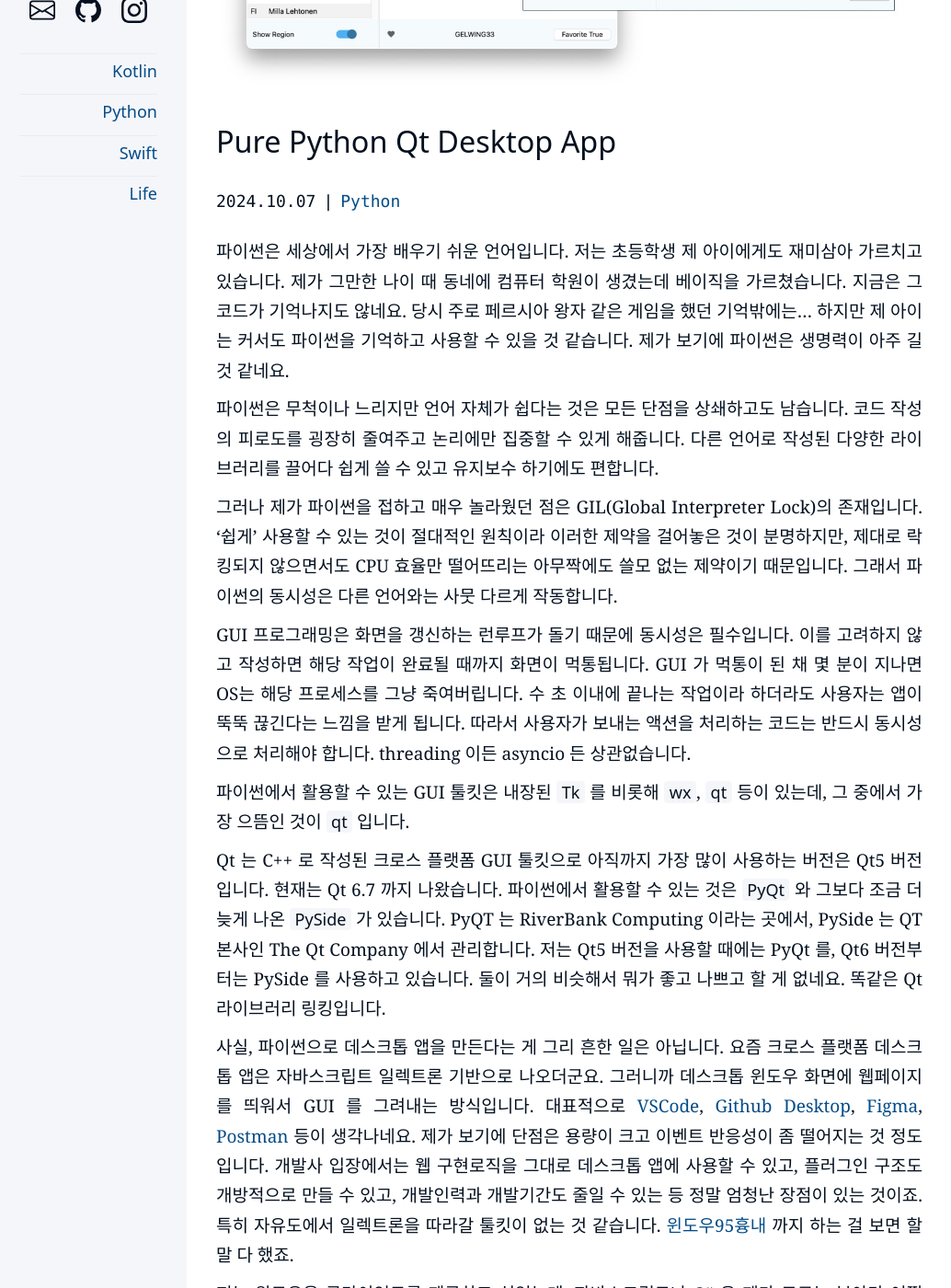
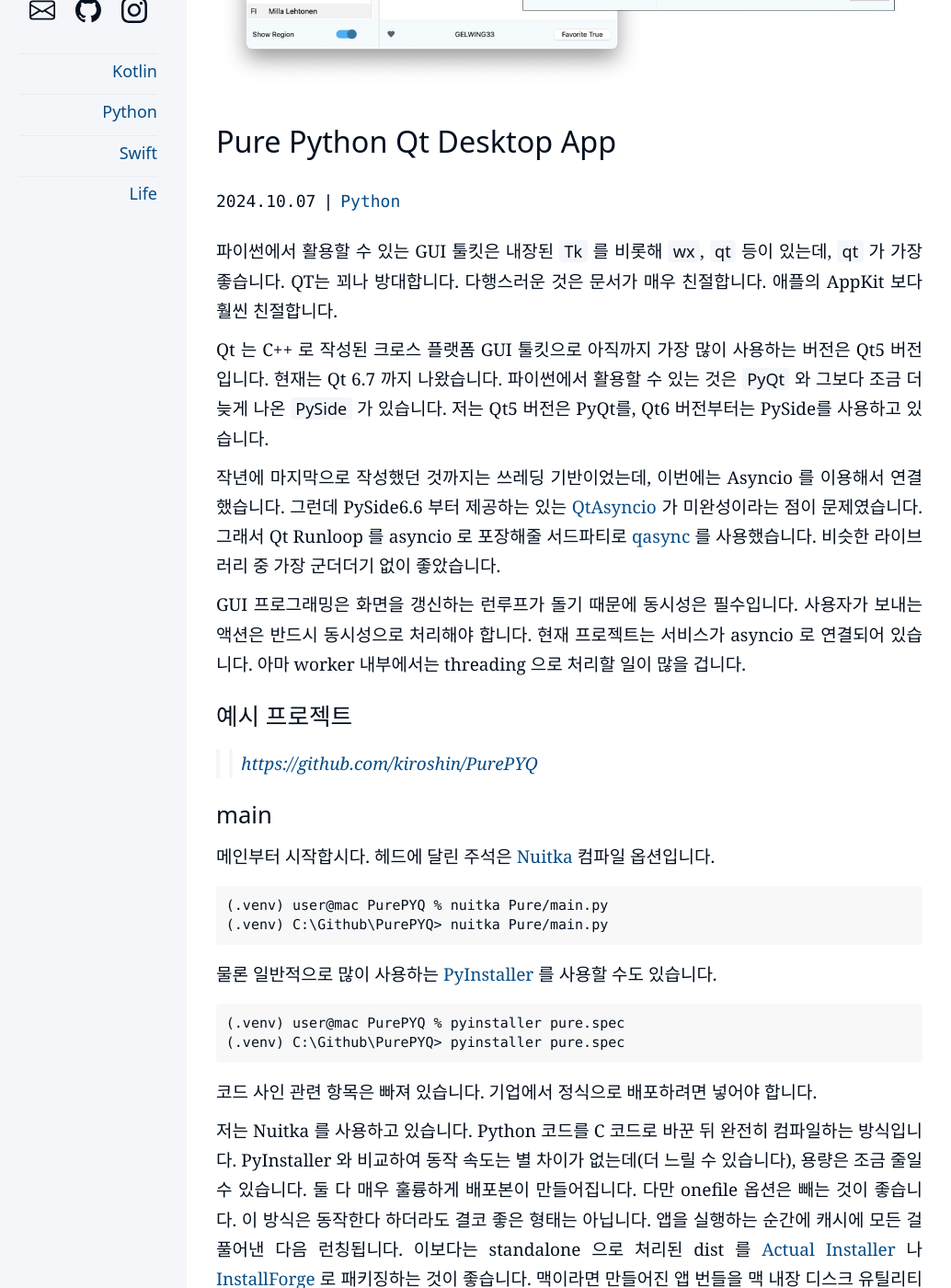
Before and after one commit to kiroshin/kiroshin.github.io, a Jekyll site: the page built from _posts/2024-10-07-python-qt-desktop-app.md, in a window 1280 px wide and 1400 px high, scrolled down 357 px. Shown: the whole window at 92% size, without its empty margins (117-1151 px from the left). Built offline with Jekyll 4.4.1, drawn with Linux system fonts in a browser that asks for light colours; some of the changed text lies outside the part shown.

Commit message:
Update 2024-10-07-python-qt-desktop-app.md

````diff
--- a/_posts/2024-10-07-python-qt-desktop-app.md
+++ b/_posts/2024-10-07-python-qt-desktop-app.md
@@ -7,25 +7,14 @@
 brief: 파이썬으로 크로스 플랫폼 데스크톱 앱을 만드는 것이 흔한 일은 아닙니다. Qt 는 일반적인 범위에서는 충분히 많은 기능을 제공하고 있으며 속도도 빠르고 안정적입니다. 이번에는 지난 포스트에서 소개한 아키텍처를 Python 과 Qt 를 이용해 구성해 보겠습니다.
 ---
 
-파이썬은 세상에서 가장 배우기 쉬운 언어입니다. 저는 초등학생 제 아이에게도 재미삼아 가르치고 있습니다. 제가 그만한 나이 때 동네에 컴퓨터 학원이 생겼는데 베이직을 가르쳤습니다. 지금은 그 코드가 기억나지도 않네요. 당시 주로 페르시아 왕자 같은 게임을 했던 기억밖에는... 하지만 제 아이는 커서도 파이썬을 기억하고 사용할 수 있을 것 같습니다. 제가 보기에 파이썬은 생명력이 아주 길 것 같네요.
+파이썬에서 활용할 수 있는 GUI 툴킷은 내장된 `Tk` 를 비롯해 `wx`, `qt` 등이 있는데, `qt` 가 가장 좋습니다. QT는 꾀나 방대합니다. 다행스러운 것은 문서가 매우 친절합니다. 애플의 AppKit 보다 훨씬 친절합니다.
 
-파이썬은 무척이나 느리지만 언어 자체가 쉽다는 것은 모든 단점을 상쇄하고도 남습니다. 코드 작성의 피로도를 굉장히 줄여주고 논리에만 집중할 수 있게 해줍니다. 다른 언어로 작성된 다양한 라이브러리를 끌어다 쉽게 쓸 수 있고 유지보수 하기에도 편합니다.
+Qt 는 C++ 로 작성된 크로스 플랫폼 GUI 툴킷으로 아직까지 가장 많이 사용하는 버전은 Qt5 버전입니다. 현재는 Qt 6.7 까지 나왔습니다. 파이썬에서 활용할 수 있는 것은 `PyQt` 와 그보다 조금 더 늦게 나온 `PySide` 가 있습니다. 저는 Qt5 버전은 PyQt를, Qt6 버전부터는 PySide를 사용하고 있습니다.
 
-그러나 제가 파이썬을 접하고 매우 놀라웠던 점은 GIL(Global Interpreter Lock)의 존재입니다. '쉽게' 사용할 수 있는 것이 절대적인 원칙이라 이러한 제약을 걸어놓은 것이 분명하지만, 제대로 락킹되지 않으면서도 CPU 효율만 떨어뜨리는 아무짝에도 쓸모 없는 제약이기 때문입니다. 그래서 파이썬의 동시성은 다른 언어와는 사뭇 다르게 작동합니다.
+작년에 마지막으로 작성했던 것까지는 쓰레딩 기반이었는데, 이번에는 Asyncio 를 이용해서 연결했습니다. 그런데 PySide6.6 부터 제공하는 있는 [QtAsyncio](https://doc.qt.io/qtforpython-6/PySide6/QtAsyncio/index.html) 가 미완성이라는 점이 문제였습니다. 그래서 Qt Runloop 를 asyncio 로 포장해줄 서드파티로 [qasync](https://github.com/CabbageDevelopment/qasync) 를 사용했습니다. 비슷한 라이브러리 중 가장 군더더기 없이 좋았습니다.
 
-GUI 프로그래밍은 화면을 갱신하는 런루프가 돌기 때문에 동시성은 필수입니다. 이를 고려하지 않고 작성하면 해당 작업이 완료될 때까지 화면이 먹통됩니다. GUI 가 먹통이 된 채 몇 분이 지나면 OS는 해당 프로세스를 그냥 죽여버립니다. 수 초 이내에 끝나는 작업이라 하더라도 사용자는 앱이 뚝뚝 끊긴다는 느낌을 받게 됩니다. 따라서 사용자가 보내는 액션을 처리하는 코드는 반드시 동시성으로 처리해야 합니다. threading 이든 asyncio 든 상관없습니다.
+GUI 프로그래밍은 화면을 갱신하는 런루프가 돌기 때문에 동시성은 필수입니다. 사용자가 보내는 액션은 반드시 동시성으로 처리해야 합니다. 현재 프로젝트는 서비스가 asyncio 로 연결되어 있습니다. 아마 worker 내부에서는 threading 으로 처리할 일이 많을 겁니다.
 
-파이썬에서 활용할 수 있는 GUI 툴킷은 내장된 `Tk` 를 비롯해 `wx`, `qt` 등이 있는데, 그 중에서 가장 으뜸인 것이 `qt` 입니다.
-
-Qt 는 C++ 로 작성된 크로스 플랫폼 GUI 툴킷으로 아직까지 가장 많이 사용하는 버전은 Qt5 버전입니다. 현재는 Qt 6.7 까지 나왔습니다. 파이썬에서 활용할 수 있는 것은 `PyQt` 와 그보다 조금 더 늦게 나온 `PySide` 가 있습니다. PyQT 는 RiverBank Computing 이라는 곳에서, PySide 는 QT 본사인 The Qt Company 에서 관리합니다. 저는 Qt5 버전을 사용할 때에는 PyQt 를, Qt6 버전부터는 PySide 를 사용하고 있습니다. 둘이 거의 비슷해서 뭐가 좋고 나쁘고 할 게 없네요. 똑같은 Qt 라이브러리 링킹입니다.
-
-사실, 파이썬으로 데스크톱 앱을 만든다는 게 그리 흔한 일은 아닙니다. 요즘 크로스 플랫폼 데스크톱 앱은 자바스크립트 일렉트론 기반으로 나오더군요. 그러니까 데스크톱 윈도우 화면에 웹페이지를 띄워서 GUI 를 그려내는 방식입니다. 대표적으로 [VSCode](https://code.visualstudio.com), [Github Desktop](https://github.com/apps/desktop), [Figma](https://www.figma.com/downloads/), [Postman](https://www.postman.com/downloads/) 등이 생각나네요. 제가 보기에 단점은 용량이 크고 이벤트 반응성이 좀 떨어지는 것 정도입니다. 개발사 입장에서는 웹 구현로직을 그대로 데스크톱 앱에 사용할 수 있고, 플러그인 구조도 개방적으로 만들 수 있고, 개발인력과 개발기간도 줄일 수 있는 등 정말 엄청난 장점이 있는 것이죠. 특히 자유도에서 일렉트론을 따라갈 툴킷이 없는 것 같습니다. [윈도우95흉내](https://github.com/felixrieseberg/windows95) 까지 하는 걸 보면 할 말 다 했죠.
-
-저는 윈도우용 클라이언트를 제공하고 싶었는데, 자바스크립트나 C# 은 제가 모르는 분야라 어쩔 수 없이 파이썬으로 개발하게 되었습니다. 그래서 선택한 QT 였는데,,, 이거 꾀나 방대합니다. 역시 쉬운 건 없나 봅니다. 장점은 일렉트론에 비해 그리 많지 않습니다. C++ 기반이라 좀 빠르다는 것 정도입니다. 다행스러운 것은 문서가 매우 친절합니다. 애플의 AppKit 보다 훨씬 친절해서 놀랐습니다.
-
-작년에 마지막으로 작성했던 것까지는 쓰레딩 기반으로 올렸는데, 이번에는 Asyncio 를 이용해서 연결했습니다. 문제는 PySide6.6 부터 제공하는 있는 [QtAsyncio](https://doc.qt.io/qtforpython-6/PySide6/QtAsyncio/index.html) 가 미완성이라는 점입니다. 깃허브에 올라온 최신 6.7용 코드조차 미완성입니다. 도대체 이 상태로 왜 릴리즈 했는지 이해할 수 없더군요.
-
-그래서 Qt Runloop 를 asyncio 로 포장해줄 서드파티로 [qasync](https://github.com/CabbageDevelopment/qasync) 를 사용했습니다. 비슷한 라이브러리 중 가장 좋았습니다. 가장 군더더기 없고요. 이렇게 작성해야죠!
 
 ## 예시 프로젝트
 >> <https://github.com/kiroshin/PurePYQ>
@@ -57,13 +46,13 @@
 
 역시나 이전에 언급한 것과 동일하게 싱글 소스로 구성합니다. 퍼블리싱 구조는 Rx 나 Combine, Flow 등과 동일하게 Hot observable chain 으로 구성했습니다. 이건 나중에 얼마든지 shared 로 튜닝할 수 있습니다. 파이썬에 내장된 게 없기 때문에 직접 만들었습니다. UTIL 에 있는 publisher 와 store 가 그것입니다.
 
-여기에는 [FBLPromises](https://github.com/google/promises/blob/master/Sources/FBLPromises/FBLPromise.m) 처럼 일반적인 Promise 구조가 어울리지 않습니다. 이러한 구조는 Future 나 Task 처럼 수신 객체와 생사를 함께할 때 사용합니다. 앱상태를 수신하는 객체는 언제든 죽을 수 있기 때문에 이 구조를 사용하게 되면 번거롭게도 해제 처리를 따로 해줘야 합니다. 그래서 모든 리소스를 담아 Disposable 로 반환하는 Rx 구조가 더 낫습니다. 또한 hot 상태를 lazy 로 만들기 위해 subscribe 발생 시 역구조로 타고 올라가야 합니다.
+여기에는 [FBLPromise](https://github.com/google/promises/blob/master/Sources/FBLPromises/FBLPromise.m) 처럼 일반적인 Promise 구조가 어울리지 않습니다. 이러한 구조는 Future 나 Task 처럼 수신 객체와 생사를 함께할 때 사용합니다. AppState 를 수신하는 객체는 언제든 죽을 수 있기 때문에 이 구조를 사용하게 되면 번거롭게도 해제 처리를 따로 해줘야 합니다. 그래서 모든 리소스를 담아 Disposable 로 반환하는 Rx 구조가 더 낫습니다. 또한 hot 상태를 lazy 로 만들기 위해 subscribe 발생 시 역구조로 타고 올라가야 합니다.
 
-이전에 아이폰 개발에 ObjC 를 사용하던 시절 [ReactiveObjC](https://github.com/ReactiveCocoa/ReactiveObjC) 를 분석한 적이 있는데 솔직히 너무나 좋지 않았습니다. 그래서 Objc 용으로 observable 을 완전히 새로 구현했는데, 파이썬용으로 된 publisher 는 그때 사용한 로직을 매우 단순화시켜 일부만 남겨둔 것입니다. 왜냐면 app state 를 만들 store 딱 그 용도로만 쓰기 위해서입니다. 다양한 오퍼레이터가 필요하지도 않고, 에러핸들링을 체인 내부에서 할 필요도 없고, 체인에서 다른 퍼블리셔가 반환되지도 않고, 실패 타입이 들어오지도 않기 때문입니다.
+이전에 아이폰 개발에 ObjC 를 사용하던 시절 [ReactiveObjC](https://github.com/ReactiveCocoa/ReactiveObjC) 를 분석한 적이 있는데 솔직히 너무나 좋지 않았습니다. 그래서 Objc 용으로 observable 을 완전히 새로 구현했는데, 파이썬용으로 된 publisher 는 그때 사용한 로직을 매우 단순화시켜 일부만 남겨둔 것입니다. 왜냐면 app state 를 만들 store 딱 그 용도로만 쓰기 위해서입니다. 다양한 오퍼레이터가 필요하지도 않고, 에러핸들링을 체인 내부에서 할 필요도 없고, 체인에서 다른 퍼블리셔가 반환되지도 않고, 실패 타입이 들어오지도 않습니다.
 
 AppState 에는 QT 의 Signal 도 쓸 수 없습니다. 이건 Promise 구조에 가깝습니다. 만약 예고 없이 죽으면 댕글링이 발생합니다. 제일 밑바닥 판으로부터 올라가는 차일드뷰나 뷰모델은 Signal 로 연결할 수 있습니다. 그런데 생성 시 parent 를 할당해줘야 합니다. 그래야 라이프사이클 상 죽는 시점과 죽는 신호를 부모에게 보낼 수 있습니다. 효율적이긴 하지만 이 쌍방 참조 방식은 좀 위험합니다. 엄격한 수직 그래프가 그려지는 구조에서만 사용해야 합니다. 저는 SCREEN 에서만 쓰고 있습니다.
 
-AppState 에 사용한 publisher 는 weak 로 리소스를 붙잡으며 전체적으로 수평 구조로 구성됩니다. 모든 리소스는 Ticket 에 담겨 반환되며, 앱 상태가 바뀔 때마다 수신객체의 생사를 확인합니다. 파이썬은 가비지 콜렉터를 사용하고 있기 때문에 수신객체를 weak 처리해도 즉각적으로 반응하지는 않습니다. 그럼에도 런루프 몇 번에 해제됩니다. 가비지 콜렉터는 많은 사람들이 우려하는 것과는 대조적으로 성능이 꽤나 좋습니다.
+AppState 에 사용한 publisher 는 weak 로 리소스를 붙잡으며 전체적으로 수평 구조로 구성됩니다. 모든 리소스는 Ticket 에 담겨 반환되며, 앱 상태가 바뀔 때마다 수신객체의 생사를 확인합니다. 파이썬은 가비지 콜렉터를 사용하고 있기 때문에 수신객체를 weak 처리해도 즉각적으로 반응하지는 않습니다. 그럼에도 런루프 몇 번에 해제는 됩니다. 가비지 콜렉터는 많은 사람들이 우려하는 것과는 대조적으로 성능이 꽤나 좋습니다.
 
 내부 자료로 Roger 객체를 취합니다. 객체 이름은 중요하지 않습니다. 이 자료구조가 immutable 인 것이 중요합니다. 따라서 업데이트할 때 객체 전체를 Shallow Copy 하여 새로운 포인터 주소를 갖는 객체로 만들어주어야 합니다.
 
@@ -74,11 +63,11 @@
     return value._replace(route=route)
 ```
 
-파이썬에서는 더 간편한 방법이 떠오르지 않네요. named tuple 의 `_replace` 를 이용했습니다. 좋아하는 방법은 아니지만 store 의 `set` 메서드를 통해 키밸류 형태의 딕셔너리를 입력받아 갱신할 수도 있게 해놨습니다. 이럴 경우 가능하면 키 타입을 미리 정의하거나 베쓸에서 set 함수를 재정의 해서 조금 더 명시적으로 사용하기를 추천드립니다. 앱이 커지면 암시적인 형태는 암초가 됩니다.
+파이썬에서는 더 간편한 방법이 떠오르지 않네요. named tuple 의 `_replace` 를 이용했습니다. 좋아하는 방법은 아니지만 store 의 `set` 메서드를 통해 키밸류 형태의 딕셔너리를 입력받아 갱신할 수도 있게 해놨습니다. 이럴 경우 가능하면 키 타입을 미리 정의하거나 베쓸에서 메서드를 재정의 해서 조금 더 명시적으로 사용하기를 추천드립니다. 앱이 커지면 암시적인 형태는 암초가 됩니다.
 
 
 ## usecase
-파이썬은 컴파일 언어가 아니기 때문에 클래스의 확장함수를 지원할 수 없는 구조입니다. kotlin 이나 swift 처럼 다른 파일에 특정 클래스의 함수를 정의하는 것이 불가능합니다. 외부 함수를 특정 클래스에 끼워넣기 위해서 몽키패칭을 떠올릴 수 있는데, 이 역시 암초이기 때문에 다루지 않겠습니다. 그 다음으로 떠올릴 수 있는 건 가장 무난한 방법인 callable class 를 만들어서 배쓸에서 가져오는 것인데, 번거롭습니다. 그 다음으로는 런타임 체킹 방식인 파이썬 Protocol 을 정의하여 usecase 에서 참조하는 방식인데, 역시 번거롭고 프로토콜이 큰 의미를 갖지 못합니다. 그래서 다른 프로젝트에서 했던 것처럼 람다로 처리했습니다.
+파이썬은 컴파일 언어가 아니기 때문에 클래스의 확장함수를 지원할 수 없는 구조입니다. kotlin 이나 swift 처럼 다른 파일에 특정 클래스의 함수를 정의하는 것이 불가능합니다. 외부 함수를 특정 클래스에 끼워넣기 위해서는 몽키패칭을 쉽게 떠올릴 수 있는데, 이 역시 암초이기 때문에 다루지 않겠습니다. 그 다음으로 떠올릴 수 있는 건 가장 무난한 방법인 callable class 를 만들어서 배쓸에서 가져오는 것인데, 이것도 '굳이 클래스까지' 라는 생각도 들고 번거롭습니다. 그 다음으로는 런타임 체킹 방식인 파이썬 Protocol 을 정의하여 usecase 에서 참조하는 방식인데, 역시 번거롭고 프로토콜이 큰 의미를 갖지 못합니다. 그래서 다른 프로젝트에서 했던 것처럼 람다로 처리했습니다.
 
 ```python
 # serving.py
@@ -103,7 +92,7 @@
     return _action
 ```
 
-이렇게 하면 베쓸의 함수 일부를 외부로 떼어낼 수 있습니다. usecase 를 따로 떼어내는 이유는 이전 포스트에서도 언급했듯이, 이 방식이 조금 더 유연하고 동작을 한눈에 파악하기 더 쉽기 때문입니다. 서버라면 서비스 형태가 명확히 정해져 있기 때문에 굳이 이럴 필요는 없지만, 앱이라면 서버로부터 오는 데이터 가공과 더불어 사용자 액션에 따른 작업도 처리해야 하는데 특정 그룹으로 묶기에 애매한 경우가 많습니다. 그래서 따로 떼어두는 것이 좀더 유연한 구성입니다.
+이렇게 하면 베쓸의 함수 일부를 외부로 떼어낼 수 있습니다. usecase 를 따로 떼어내는 이유는 이전 포스트에서도 언급했듯이, 이 방식이 조금 더 유연하고 동작을 한눈에 파악하기 더 쉽기 때문입니다. 서버라면 서비스 형태가 명확히 정해져 있기 때문에 클래스로 그룹짓는 것이 더 효율적일 수 있지만, 일반 앱이라면 서버로부터 오는 데이터 가공뿐만 아니라 더불어 사용자 여러 액션까지 처리해야 하는데 그룹화 하기에 애매한 경우가 많습니다. 그래서 따로 떼어두는 것이 좀더 유연합니다.
 
 유스케이스 실제 작업은 전부 워커에서 합니다. 유스케이스에는 컨트롤 로직만 있을 뿐입니다.
 
@@ -138,11 +127,11 @@
 
 ## worker
 
-워커는 GEAR 를 이용하여 실제 작업을 수행합니다. 그래서 워커는 기어를 알고 있어야 합니다.
+워커는 GEAR 를 이용하여 실제 작업을 수행합니다. 그래서 워커는 기어를 알고 있습니다.
 
-예를 들어 서버의 rest api 에 접속해 자료를 가져올 때 자신이 `requests` 를 사용할지 `aiohttp` 를 사용할지 알고 있다는 뜻입니다. working 에서 지정한 메서드까지는 async 로 연결됐지만, 자신이 취급하는 gear 의 특성에 따라 threading 을 사용할지 asyncio 로 연결할지 워커는 결정할 수 있습니다.
+예를 들어 서버의 rest api 에 접속해 자료를 가져올 때 자신이 `requests` 를 사용할지 `aiohttp` 를 사용할지 알고 있다는 뜻입니다. 외부에서 기어를 주입해 주더라도 프로토콜을 사용하지 않고 직접 임포트 합니다. working 에서 지정한 메서드까지는 async 로 연결됐지만, 자신이 취급하는 gear 의 특성에 따라 threading 을 사용할지 asyncio 로 연결할지 워커는 결정할 수 있습니다.
 
-또한 워커는 gear 로부터 발생하는 모든 오류처리를 담당합니다. 아래 예시를 보면 sqlite3 의 에러와 aiohttp 의 에러를 다루고 있습니다.
+또한 워커는 gear 로부터 발생하는 모든 오류처리를 담당합니다. 아래 예시는 sqlite3 의 에러와 aiohttp 의 에러를 다루고 있습니다.
 
 ```python
 # -- person_repository 하나면 충분하지만, 프로젝트에서는 일부러 두 개로 나누었습니다. --
@@ -171,7 +160,7 @@
 
 참고로, working 을 구현하는 이 리포지토리 객체는 상호 의존성이 없습니다.
 
-위 메서드는 working 요구사항을 충족하기 위해 구현된 것으로, 주된 작업은 db에서 자료를 빼오고 이 과정에서 photo 가 캐시에 없으면 내려받는 일입니다. 어쩌면 local 은 photo 를 인터넷에서 내려받기 위해 web 이 필요할 수 있습니다. 그러나 `local_repository` 와 `web_repository` 는 수평관계로, 서로 참조할 수 없습니다. local 에서 http 통신이 필요하면 기어를 통해 수행해야 합니다. repository 는 usecase 에서만 호출할 수 있습니다. 만약 공통 로직이 필요하면 그걸 처리하는 객체를 공유하십시오.
+위 메서드는 working 요구사항을 충족하기 위해 구현된 것으로, 주된 작업은 db에서 자료를 빼오고 이 과정에서 photo 가 캐시에 없으면 내려받는 일입니다. 어쩌면 local 은 photo 를 인터넷에서 내려받기 위해 web 이 필요할 수 있습니다. 그러나 `local_repository` 와 `web_repository` 는 수평관계입니다. 서로 참조할 수 없습니다. local 에서 http 통신이 필요하면 기어를 통해 수행해야 합니다. working 을 구현하는 워커는 usecase 에서만 호출할 수 있습니다. 만약 공통 로직이 필요하면 그걸 처리하는 객체를 공유하십시오. 현재 프로젝트에는 worker 그룹에 `db_store` 와 `file_store` 가 있습니다.
 
 ```python
 # vessel.py
@@ -183,12 +172,12 @@
     self.person_local_work = PersonLocalRepository(database, cache, access)
 ```
 
-현재 프로젝트에서는 web 과 local 이 서로 access 를 공유하고 있습니다. 만약 이렇게 했음에도 불구하고 동일 코드를 두 번 작성해야 한다면 그냥 두 번 작성하세요. 의도적 중복입니다. 시간이 지날수록 이 코드는 달라지게 될 것입니다. 중복 하나 없이 꽉 조이게 프로그래밍 하고 싶은 건 어느 개발자나 같은 마음이겠지만 유지보수 하다보면 꼭 그렇게 하는 것만이 정답이 아니라는 걸 느끼게 됩니다. 나중에 뜯어낼 때 더욱 고생하게 될 수도 있으니까요.
+현재 프로젝트에서는 web 과 local 이 서로 access 를 공유하고 있습니다. 만약 이렇게 했음에도 불구하고 동일 코드를 두 번 작성해야 한다면 그냥 두 번 작성하세요. 시간이 지날수록 이 코드는 달라지게 될 것입니다. 중복 하나 없이 꽉 조이게 프로그래밍 하고 싶은 건 어느 개발자나 같은 마음이겠지만 유지보수 하다보면 꼭 그렇게 하는 것만이 정답이 아니라는 걸 느끼게 됩니다. 나중에 뜯어낼 때 더욱 고생하게 될 수도 있으니까요.
 
 
 ## fizzle
 
-이 객체는 Custom Exception 입니다. 이름은 중요하지 않습니다. Panic 이라고 해도 되고 그냥 Error 라고 해도 됩니다. swift 에서는 enum으로 kotlin 에서는 sealed class 로 구성했는데, python 에서는 일반 클래스로 만들었습니다. 형태가 중요한 게 아니라 위치가 중요합니다. 이 예외 객체가 model 에 있는 이유는 usecase 와 worker 간 에러 핸들링을 위해서입니다.
+이 객체는 Custom Exception 입니다. 이름은 중요하지 않습니다. `Panic` 이라고 해도 되고 그냥 `Error` 라고 해도 됩니다. swift 에서는 enum으로 kotlin 에서는 sealed class 로 구성했는데, python 에서는 일반 클래스로 만들었습니다. 형태가 중요한 게 아니라 위치가 중요합니다. 이 예외 객체가 model 에 있는 이유는 usecase 와 worker 간 에러 핸들링을 위해서입니다.
 
 ```python
 @final
@@ -207,8 +196,6 @@
 
 worker 는 정말 다양한 gear 를 취급하는데, 거기서 발생한 에러를 fizzle 을 통해 표현합니다. usecase 는 worker 에서 fizzle 이 발생하면 사용자에게 알립니다. 즉, 사용자에게 알릴 메시지는 딱 정해져 있다는 뜻입니다. gear 에서 발생한 오류가 사용자에게 직접 보여지게 되면 안 되고, 이러한 오류 때문에 앱이 뻗어서도 안 됩니다. 저는 이 부분을 굉장히 중요하게 생각합니다.
 
-에러처리는 참 번거롭습니다. 저도 잘 압니다. 그러나 어쩝니까. 안정성을 위해서는 에러 핸들링을 촘촘히 해야 합니다.
-
 ```python
 try:
     self.some_handler.action()
@@ -220,8 +207,12 @@
 일단은 이 정도로 시작해보세요. 그리고 나서 테스트하면서 Exception 을 구체적으로 추가하면 코드 작성이 조금 더 수월할 수 있겠네요.
 
 
-## 마무리
+## fin
 
 데스크톱 앱은 모바일 앱보다 조금 더 어렵습니다. 이벤트 처리할 것도 더 많고 사용자의 행동을 통제하기도 힘듭니다. 그래서 모바일 앱보다 신경을 더 많이 써야 합니다. 이번에 간단하게 구성한 데스크톱 앱은 아키텍처를 설명하기 위한 것이라 뭘 처리할 것도 없었지만, 실제 배포하는 앱에서는 정말 말도 안 되는 경우까지 고려해야 합니다. 그래서 시간이 배는 더 걸리는 것 같습니다.
 
-QT는 네이티브에 버금가는 GUI 와 간편한 EVENT 처리를 지원하는 상당히 훌륭한 툴킷입니다. 게다가 파이썬은 그 풍부한 생태계로 무한에 가까운 사용성을 갖추고 있습니다. 저는 이 둘의 조합이 매우 좋은 구성이라고 생각합니다. 비록 대세는 아니지만 일반적인 범위에서는 충분합니다. 저는 마음에 듭니다.
+Qt는 네이티브에 버금가는 GUI 와 간편한 EVENT 처리를 지원하는 상당히 훌륭한 툴킷입니다. 게다가 파이썬은 그 풍부한 생태계로 무한에 가까운 사용성을 갖추고 있습니다. 저는 이 둘의 조합이 매우 좋은 구성이라고 생각합니다.
+
+사실, 파이썬으로 데스크톱 앱을 만든다는 게 그리 흔한 일은 아닙니다. 요즘 크로스 플랫폼 데스크톱 앱은 자바스크립트 일렉트론 기반으로 나오더군요. 그러니까 데스크톱 윈도우 화면에 웹페이지를 띄워서 GUI 를 그려내는 방식입니다. 대표적으로 [VSCode](https://code.visualstudio.com), [Github Desktop](https://github.com/apps/desktop), [Figma](https://www.figma.com/downloads/), [Postman](https://www.postman.com/downloads/) 등이 생각나네요.
+
+비록 Qt 가 일렉트론만큼 화려하고 자유도가 높지는 않지만 일반적인 데스트톱 앱을 구성하는데 부족함이 없을 정도입니다. 저는 GUI 의 최종 목표가 그 OS 의 네이티브에 제일 가까운 지점이어야 한다고 생각합니다. 그런 점에서 Qt 는 맥에서나 윈도우에서나 이질적이지 않고 자연스러운 모습을 보여줍니다. 심심하다고 할 수도 있겠지만 저는 마음에 듭니다.
````
